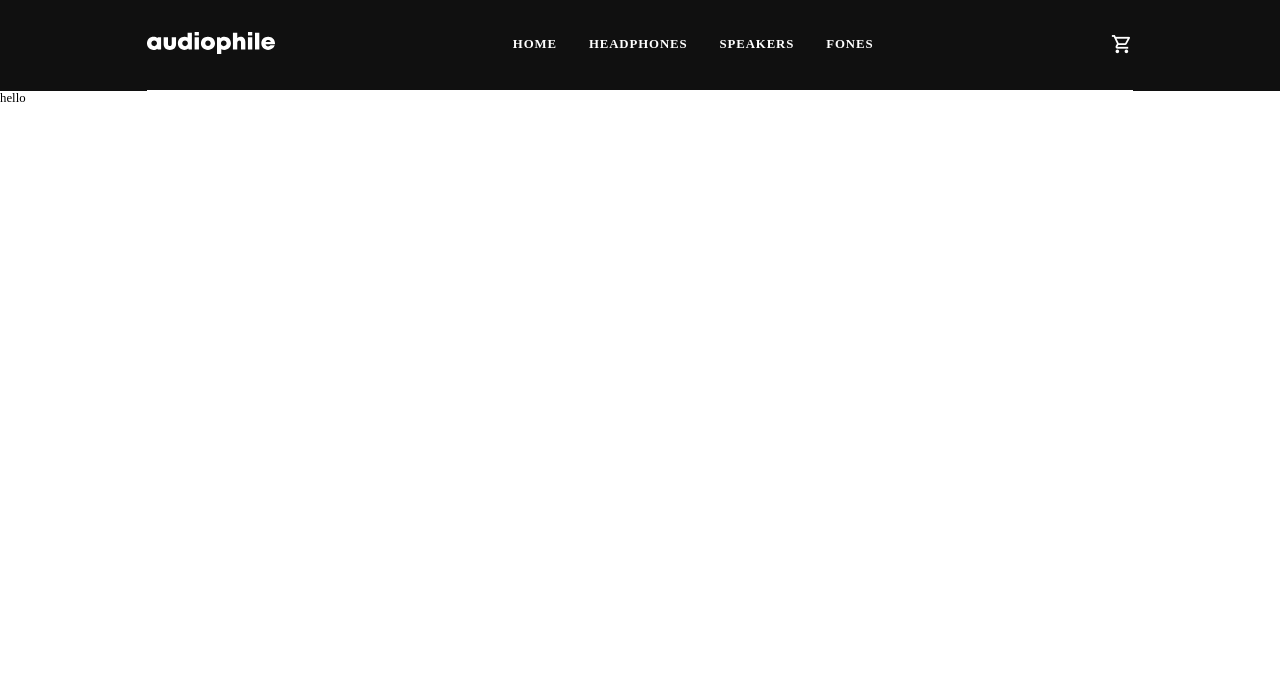
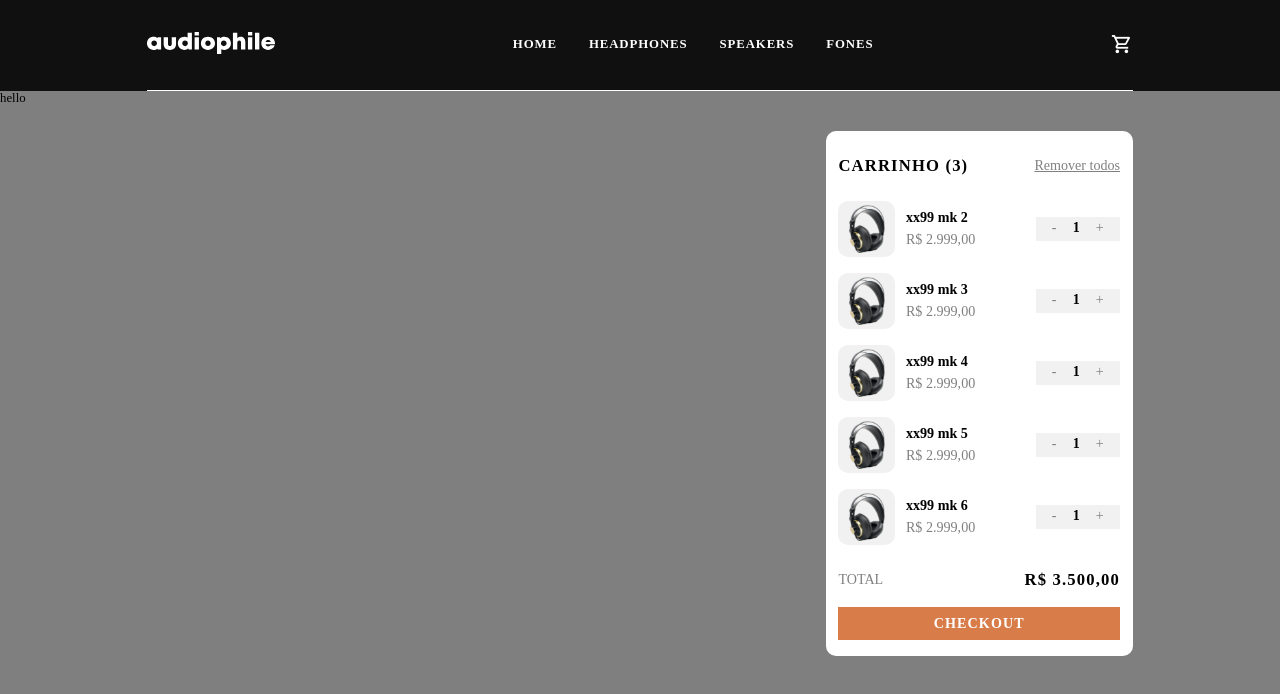
Before and after one commit to miratkd/Audiophile, a Vue app: page / in a window 1280 px wide. Both pictures are taken after a click on the element "shopping_cart". Shown: the top 694 px of the page. Built offline with nearby package versions, Linux system fonts and the light colour scheme.

Commit message:
cart 0.1

```diff
--- /dev/null
+++ b/src/components/Cart.vue
@@ -0,0 +1,201 @@
+<template>
+    <div v-on:click="close()" class="cart-container">
+        <div v-on:click.stop class="cart-body">
+            <div class="cart-body-row">
+                <h6>Carrinho (3)</h6>
+                <p class="cart-remove-all">Remover todos</p>
+            </div>
+            <div class="cart-product-list">
+                <div class="cart-product" v-for="product in productsList" :key="product.name">
+                    <div class="cart-product-img-container">
+                        <img class="cart-product-img" :src="product.img" alt="">
+                    </div>
+                    <div class="cart-product-info">
+                        <p class="cart-product-title">{{product.name}}</p>
+                        <p class="cart-product-price">{{currency.format(product.price)}}</p>
+                    </div>
+                    <div class="cart-product-quantity">
+                        <p class="cart-product-quantity-inputs" v-on:click="() => {if (product.quantity > 1)product.quantity--}">-</p>
+                        <p style="font-weight: bold; cursor: default;">{{product.quantity}}</p>
+                        <p class="cart-product-quantity-inputs" v-on:click="product.quantity++">+</p>
+                    </div>
+                </div>
+            </div>
+            <div class="cart-body-row">
+                <p style="color: gray;">TOTAL</p>
+                <h6>{{currency.format(3500)}}</h6>
+            </div>
+            <button class="cart-button">checkout</button>
+        </div>
+    </div>
+</template>
+
+<script>
+export default {
+    name: 'CartComponent',
+    props: ['close'],
+    data () {
+        return {
+            productsList: [
+                {
+                    name: 'xx99 mk 2',
+                    price: 2999,
+                    img: require('@/assets/headephoneImg.svg'),
+                    quantity: 1
+                },
+                {
+                    name: 'xx99 mk 3',
+                    price: 2999,
+                    img: require('@/assets/headephoneImg.svg'),
+                    quantity: 1
+                },
+                {
+                    name: 'xx99 mk 4',
+                    price: 2999,
+                    img: require('@/assets/headephoneImg.svg'),
+                    quantity: 1
+                },
+                {
+                    name: 'xx99 mk 5',
+                    price: 2999,
+                    img: require('@/assets/headephoneImg.svg'),
+                    quantity: 1
+                },
+                {
+                    name: 'xx99 mk 6',
+                    price: 2999,
+                    img: require('@/assets/headephoneImg.svg'),
+                    quantity: 1
+                },
+                {
+                    name: 'xx99 mk 7',
+                    price: 2999,
+                    img: require('@/assets/headephoneImg.svg'),
+                    quantity: 1
+                },
+                {
+                    name: 'xx99 mk 8',
+                    price: 2999,
+                    img: require('@/assets/headephoneImg.svg'),
+                    quantity: 1
+                },
+                {
+                    name: 'xx99 mk 9',
+                    price: 2999,
+                    img: require('@/assets/headephoneImg.svg'),
+                    quantity: 1
+                },
+            ],
+            currency: new Intl.NumberFormat('pt-BR', {
+                style: 'currency',
+                currency: 'BRL',
+            })
+        }
+    },
+}
+</script>
+
+<style scoped>
+.cart-container{
+    position: absolute;
+    width: 100%;
+    height: 100vh;
+    background:rgba(0,0,0,0.5);
+    opacity: 1;
+}
+.cart-body{
+    position: absolute;
+    background-color: white;
+    border-radius: 10px;
+    top: 5vh;
+    right: 11.5%;
+    width: 22vw;
+    padding: 2vh 1vw;
+}
+.cart-body-row{
+    display: flex;
+    justify-content: space-between;
+    margin-top: 1vh;
+}
+.cart-remove-all{
+    text-decoration: underline;
+    color: gray;
+    cursor: pointer;
+}
+.cart-remove-all:hover{
+    color: #D87D4A;
+}
+.cart-product-list{
+    margin-top: 3vh;
+    min-height: 10vh;
+    max-height: 45vh;
+    overflow-y: auto;
+    gap: 2vh;
+    display: flex;
+    flex-direction: column;
+}
+.cart-product{
+    display: flex;
+    align-items: center;
+}
+.cart-product-img-container{
+    width: 20%;
+    height: 7vh;
+    background-color: #F1F1F1;
+    display: flex;
+    align-items: center;
+    justify-content: center;
+    border-radius: 10px;
+}
+.cart-product-quantity{
+    width: 30%;
+    background-color: #F1F1F1;
+    height: 3vh;
+    display: flex;
+    justify-content: space-evenly;
+}
+.cart-product-info{
+    flex: 1;
+    padding-left: 4%;
+}
+.cart-product-img{
+    max-height: 85%;
+}
+.cart-product-title{
+    font-weight: bold;
+}
+.cart-product-price{
+    color: gray;
+}
+.cart-product-quantity-inputs{
+    color: gray;
+    cursor: pointer;
+    -webkit-user-select: none; /* Safari */
+    -moz-user-select: none; /* Firefox */
+    -ms-user-select: none; /* IE10+/Edge */
+    user-select: none; /* Standard */
+}
+.cart-product-quantity-inputs:hover{
+    color: #D87D4A;
+}
+.cart-button{
+    background-color: #D87D4A;
+    border: none;
+    width: 100%;
+    padding: 1vh 0;
+    margin-top: 2vh;
+    font-family: 'Manrope';
+    font-style: normal;
+    font-weight: 700;
+    font-size: 1.1em;
+    line-height: 1.2;
+    letter-spacing: 0.08em;
+    /* identical to box height */
+    color: #FFFFFF;
+    text-transform: uppercase;
+    cursor: pointer;
+}
+.cart-button:hover{
+    background-color: #fbaf85;
+}
+</style>
--- a/src/components/Header.vue
+++ b/src/components/Header.vue
@@ -14,7 +14,7 @@
                     <RouterLink to="fones" class="subtitle header-menu-element">fones</RouterLink>
                 </div>
 
-                <!-- Monile -->
+                <!-- Mobile -->
                 <div class="mobile header-left-container">
                     <span v-on:click="showMobileBody = !showMobileBody" class="material-icons-outlined header-icon">menu</span>
                     <RouterLink to="/" >
@@ -24,7 +24,7 @@
                 </div>
 
 
-                <span class="material-icons-outlined header-icon">shopping_cart</span>
+                <span v-on:click="openCart()" class="material-icons-outlined header-icon">shopping_cart</span>
             </div>
         </div>
         <div v-if="showMobileBody" v-on:click="showMobileBody = false" style="position: relative;">
@@ -63,15 +63,37 @@
                 </div>
             </div>
         </div>
+
+
+        <!-- Modal -->
+        <div v-if="showCart" style="position: relative;">
+            <Cart :close="hideCart"/>
+        </div>
+
     </div>
 </template>
 
 <script>
+import Cart from './Cart.vue';
 export default {
     name: 'HeaderComponent',
     data () {
         return {
-            showMobileBody: false
+            showMobileBody: false,
+            showCart: false
+        }
+    },
+    components : {
+        Cart
+    },
+    methods: {
+        openCart () {
+            this.showCart = true;
+            document.body.style.overflow = 'hidden'
+        },
+        hideCart () {
+            this.showCart = false;
+            document.body.style.overflow = 'auto'
         }
     }
 }
```
